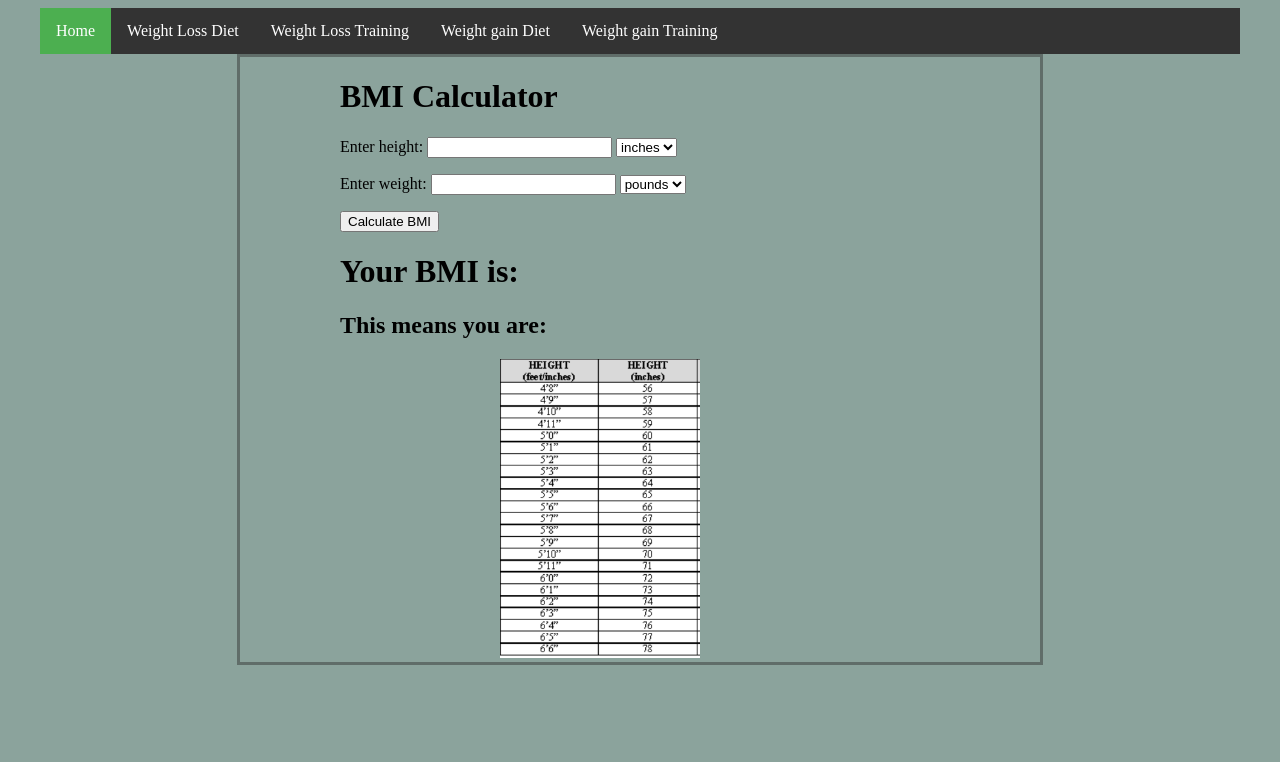
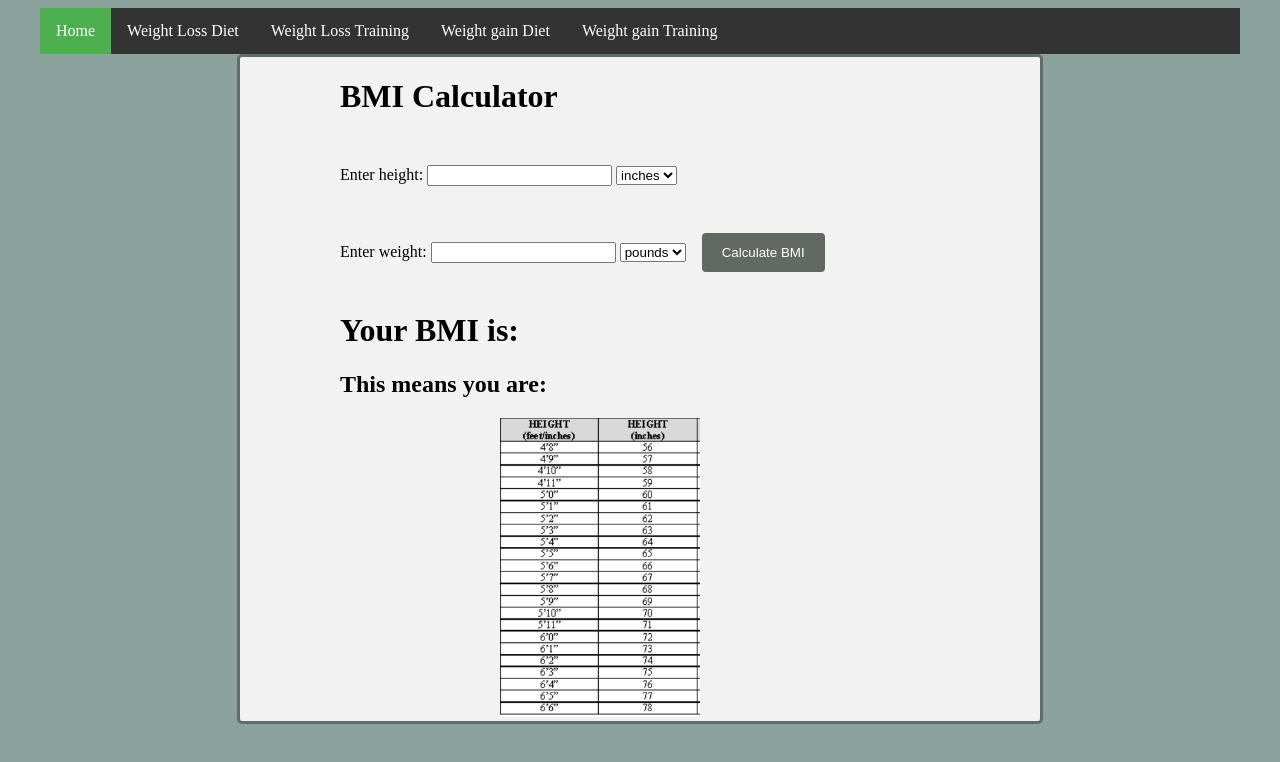
Before and after one commit to rkroma1/WebProject, a plain HTML site: page index.html in a window 1280 px wide. Drawn offline with Linux system fonts and the light colour scheme.

Commit message:
Update style.css

```diff
--- a/style.css
+++ b/style.css
@@ -40,8 +40,25 @@ ul {
     border: 3px solid #606d69;
     align-items: center;
     margin: auto;
+    border-radius: 5px;
+  background-color: #f2f2f2;
   }
   img{
       align-items: center;
       margin-left: 10em;
   }
+ .bmi input[type=text]:focus {
+  border: 3px solid #555;
+ }
+ .bmi input[type=button]{
+  background-color: #626862;
+  color: white;
+  padding: 12px 20px;
+  border: none;
+  border-radius: 4px;
+  cursor: pointer;
+}
+ .bmi p {
+    padding: 12px 12px 12px 0;
+    display: inline-block;
+ }
```
